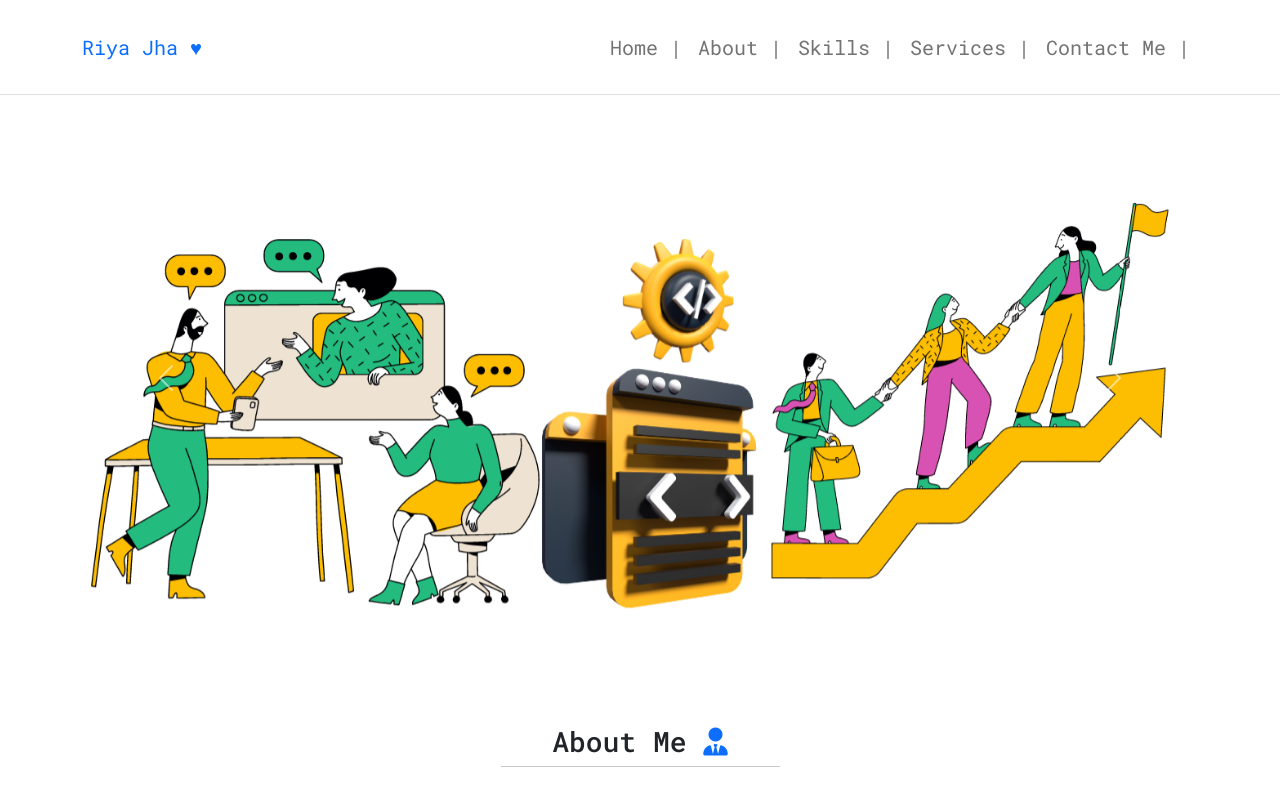
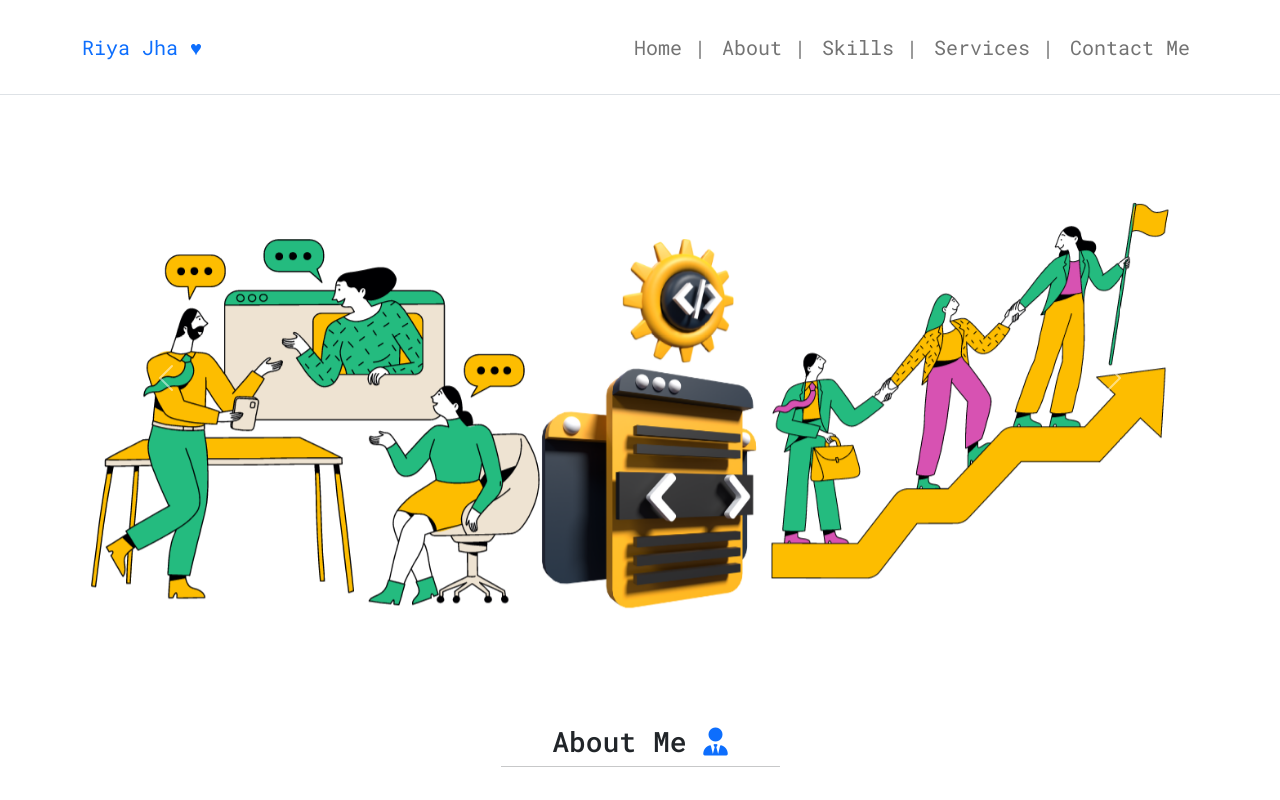
Before and after one commit to riyajha18/Riya-Portfolio, a plain HTML site: page index.html in a window 1280 px wide. Shown: the top 800 px of the page. Drawn offline with nearby package versions, Linux system fonts and the light colour scheme; files whose address does not match are found by name.

Commit message:
Update index.html
Some Minor changes in html file

```diff
--- a/index.html
+++ b/index.html
@@ -3,7 +3,7 @@
   <head>
     <meta charset="UTF-8" />
     <meta name="viewport" content="width=device-width, initial-scale=1.0" />
-    <title>Mahi | Portfolio</title>
+    <title>Riya | Portfolio</title>
     <link
       href="https://cdn.jsdelivr.net/npm/bootstrap@5.0.2/dist/css/bootstrap.min.css"
       rel="stylesheet"
@@ -53,7 +53,7 @@
                 <a class="nav-link main-navigation" href="#services">Services |</a>
               </li>
               <li class="nav-item">
-                <a class="nav-link main-navigation" href="#contact">Contact Me |</a>
+                <a class="nav-link main-navigation" href="#contact">Contact Me </a>
               </li>
               <!-- <li class="nav-item">
                 <a
```
